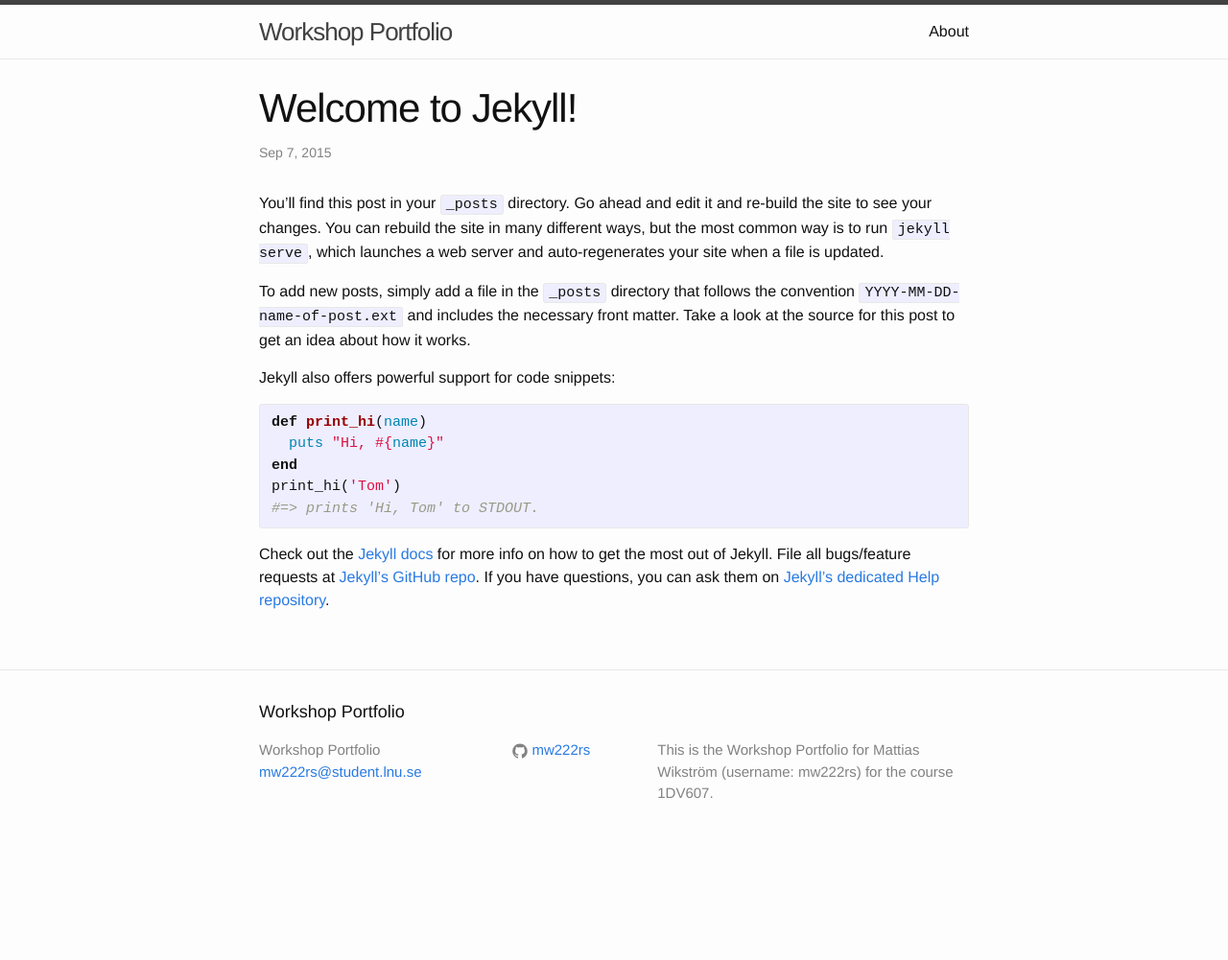
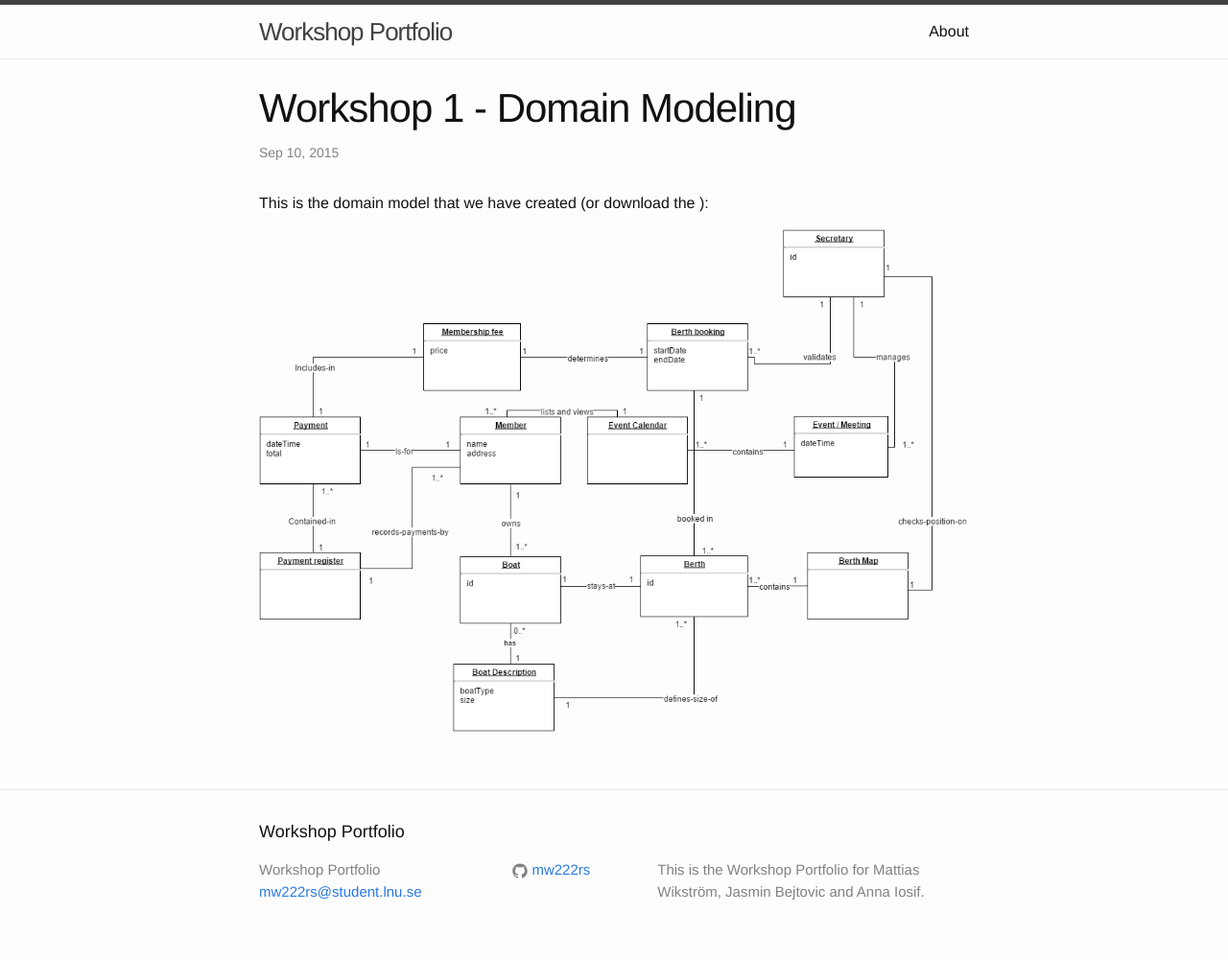
Before and after one commit to fyrkant/1DV607-WorkshopPortfolio, a Jekyll site: the page built from _posts/2015-09-07-welcome-to-jekyll.markdown, in a window 1280 px wide. Shown: the whole page at 96% size. Built offline with Jekyll 4.4.1, drawn with Linux system fonts in a browser that asks for light colours; before the commit the page ends 900 px from its top, so only the background shows below that.

Commit message:
added workshop 1

```diff
--- a/_config.yml
+++ b/_config.yml
@@ -2,8 +2,7 @@
 title: Workshop Portfolio
 email: mw222rs@student.lnu.se
 description: > # this means to ignore newlines until "baseurl:"
-  This is the Workshop Portfolio for Mattias Wikstr&ouml;m (username: mw222rs)
-  for the course 1DV607.
+  This is the Workshop Portfolio for Mattias Wikstr&ouml;m, Jasmin Bejtovic and Anna Iosif.
 baseurl: "/1DV607-WorkshopPortfolio/" # the subpath of your site, e.g. /blog/
 url: "http://yourdomain.com" # the base hostname & protocol for your site
 twitter_username:
--- a/_posts/2015-09-07-welcome-to-jekyll.markdown
+++ b/_posts/2015-09-07-welcome-to-jekyll.markdown
@@ -1,25 +1,9 @@
 ---
 layout: post
-title:  "Welcome to Jekyll!"
-date:   2015-09-07 07:28:51
-categories: jekyll update
+title:  "Workshop 1 - Domain Modeling"
+date:   2015-09-10 09:18:51
+categories: 1dv607
 ---
-You’ll find this post in your `_posts` directory. Go ahead and edit it and re-build the site to see your changes. You can rebuild the site in many different ways, but the most common way is to run `jekyll serve`, which launches a web server and auto-regenerates your site when a file is updated.
+This is the domain model that we have created (or download the []({{ site.url}}/assets/Workshop1.pdf)):
 
-To add new posts, simply add a file in the `_posts` directory that follows the convention `YYYY-MM-DD-name-of-post.ext` and includes the necessary front matter. Take a look at the source for this post to get an idea about how it works.
-
-Jekyll also offers powerful support for code snippets:
-
-{% highlight ruby %}
-def print_hi(name)
-  puts "Hi, #{name}"
-end
-print_hi('Tom')
-#=> prints 'Hi, Tom' to STDOUT.
-{% endhighlight %}
-
-Check out the [Jekyll docs][jekyll] for more info on how to get the most out of Jekyll. File all bugs/feature requests at [Jekyll’s GitHub repo][jekyll-gh]. If you have questions, you can ask them on [Jekyll’s dedicated Help repository][jekyll-help].
-
-[jekyll]:      http://jekyllrb.com
-[jekyll-gh]:   https://github.com/jekyll/jekyll
-[jekyll-help]: https://github.com/jekyll/jekyll-help
+![Our diagram]({{ site.url }}/assets/Workshop1.png)
```
Also changed, not shown: _posts/2015/2015-09-07-test.markdown (added, +9 -0 lines), assets/Workshop1.png (added), 1 other file.
